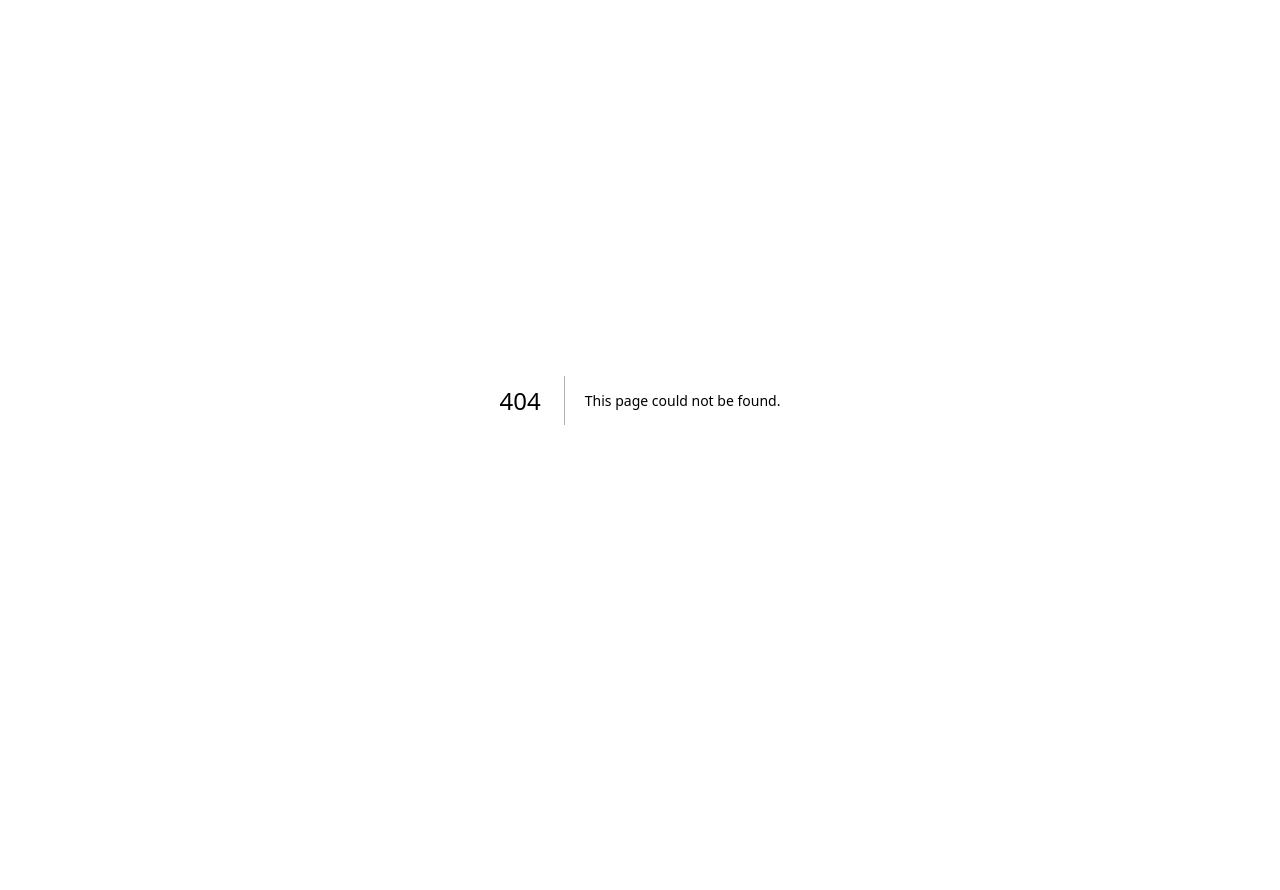
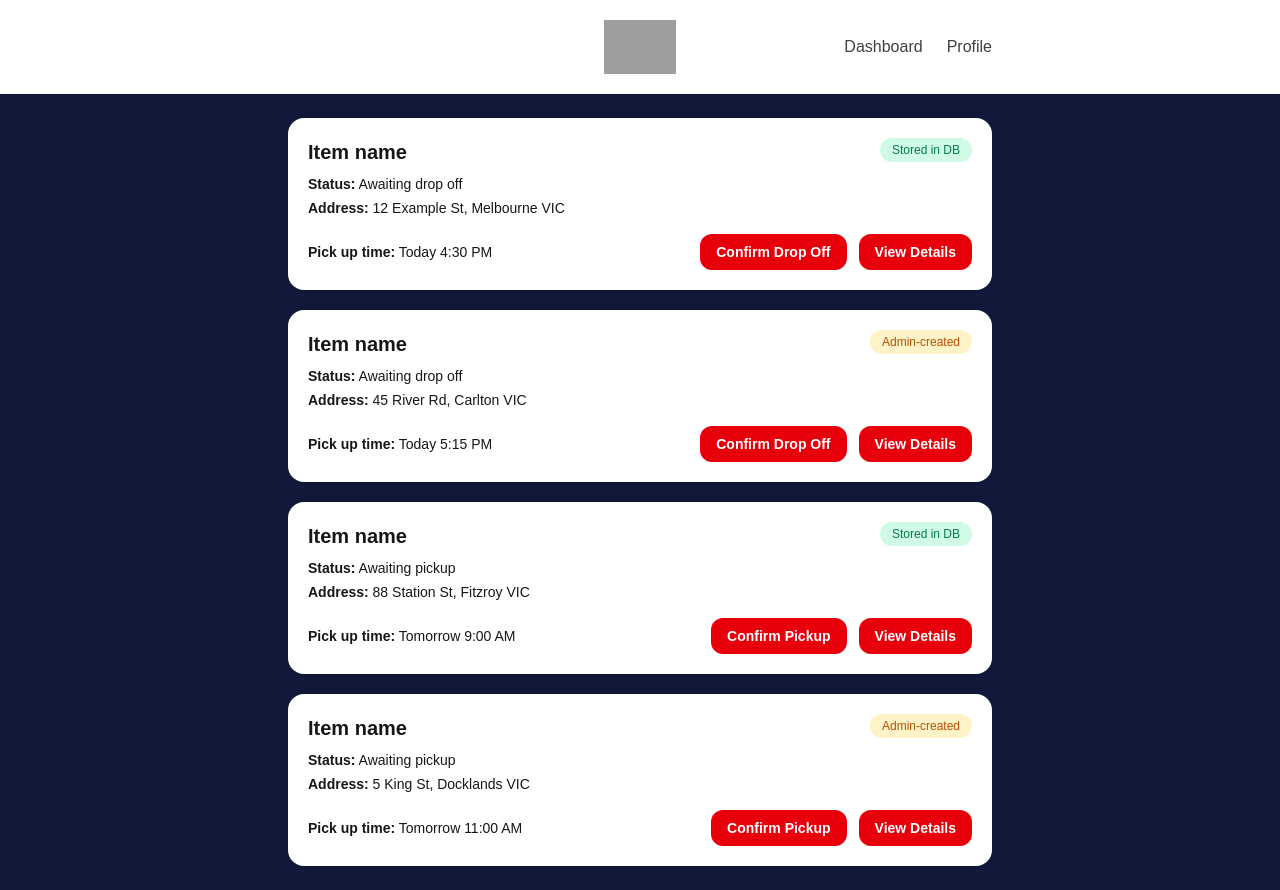
Before and after one commit to shermintea/GoodRun, a Next.js app: page /ongoingJobs in a window 1280 px wide. Before the commit this address had no page. Before the commit the page ends 800 px from the top, so only its background shows below. Built offline with nearby package versions, Linux system fonts and the light colour scheme; grey boxes are pictures that could not be loaded.

Commit message:
MFLP-41: Implement current ongoing jobs page layout with mock data - link to detail page to be implemented

```diff
--- /dev/null
+++ b/app/ongoingJobs/page.tsx
@@ -0,0 +1,229 @@
+/*******************************************************
+* Project:   COMP30023 IT Project 2025 – GoodRun Volunteer App
+* File:      page.tsx
+* Author:    It Project - medical pantry - group 17
+* Date:      24-09-2025
+* Version:   1.0
+* Purpose:   Profile Page
+*            - Display list of currently accepted jobs
+*            - Show job source (stored in DB vs admin-created)
+*            - Provide actions: Confirm Pickup / Confirm Drop Off, View Details
+*            - Mobile-first cards with desktop-friendly layout
+*
+*
+* Note: To Integrate PickUP Request Database into the code(extract information of users)
+*     - Uses mock data for now. Includes a commented block
+*       prepared for mapping/fetching from a real DB/API.
+*     - Header shows centered 72px logo with Dashboard/Profile shortcuts.
+*     - Replace mock handler with API POST when integrating backend.
+*
+* Revisions:
+* v1.0 - 24-09-2025 - Initial implementation of basic layout of ongoing job page
+*******************************************************/
+
+
+'use client';
+
+import { useMemo, useState } from 'react';
+import Link from 'next/link';
+import Image from 'next/image';
+
+type JobStatus = 'PICKUP' | 'DROPOFF';
+type SourceType = 'stored' | 'admin_temp';
+
+type JobItem = {
+  id: string;
+  name: string;
+  status: JobStatus;
+  address: string;
+  pickupTime: string; // ISO or display string
+  source: SourceType; // whether it's stored in DB or created by admin only
+};
+
+export default function AcceptedJobsPage() {
+  /** ---------------------------------------------
+   *  MOCK DATA for layout (what users see right now)
+   *  --------------------------------------------*/
+  const [jobs] = useState<JobItem[]>([
+    {
+      id: '1',
+      name: 'Item name',
+      status: 'DROPOFF',
+      address: '12 Example St, Melbourne VIC',
+      pickupTime: 'Today 4:30 PM',
+      source: 'stored',
+    },
+    {
+      id: '2',
+      name: 'Item name',
+      status: 'DROPOFF',
+      address: '45 River Rd, Carlton VIC',
+      pickupTime: 'Today 5:15 PM',
+      source: 'admin_temp',
+    },
+    {
+      id: '3',
+      name: 'Item name',
+      status: 'PICKUP',
+      address: '88 Station St, Fitzroy VIC',
+      pickupTime: 'Tomorrow 9:00 AM',
+      source: 'stored',
+    },
+    {
+      id: '4',
+      name: 'Item name',
+      status: 'PICKUP',
+      address: '5 King St, Docklands VIC',
+      pickupTime: 'Tomorrow 11:00 AM',
+      source: 'admin_temp',
+    },
+  ]);
+
+  // Simple sort example (replace with real logic when pickupTime is ISO)
+  const sorted = useMemo(() => jobs.slice(), [jobs]);
+
+  /** ------------------------------------------------------------
+   *  🔒 FUTURE (DB/API): Replace the mock above with real data
+   *  ------------------------------------------------------------
+   *  Create an API route like: app/api/jobs/accepted/route.ts (GET)
+   *  Then fetch here (or in a Server Component) and map to JobItem.
+   *
+   *  // Example client fetch (uncomment when API exists):
+   *  import { useEffect } from 'react';
+   *  const [jobs, setJobs] = useState<JobItem[]>([]);
+   *  useEffect(() => {
+   *    fetch('/api/jobs/accepted')
+   *      .then(r => r.json())
+   *      .then((data: JobItem[]) => setJobs(data))
+   *      .catch(console.error);
+   *  }, []);
+   *
+   *  // Ensure your API returns objects shaped like:
+   *  // { id, name, status: 'PICKUP'|'DROPOFF', address, pickupTime, source: 'stored'|'admin_temp' }
+   *  ------------------------------------------------------------*/
+
+  const onConfirm = (job: JobItem) => {
+    // TODO: Replace with API call to confirm pickup/drop-off for job.id
+    // await fetch(`/api/jobs/${job.id}/confirm`, {
+    //   method: 'POST',
+    //   headers: { 'Content-Type': 'application/json' },
+    //   body: JSON.stringify({ type: job.status }),
+    // });
+    alert(`${job.status === 'PICKUP' ? 'Pickup' : 'Drop Off'} confirmed for "${job.name}" (mock)`);
+  };
+
+  return (
+    <main className="min-h-screen bg-neutral-100 text-neutral-900">
+      {/* Header with centered logo (>= 64px) and right-side shortcuts */}
+      <header className="bg-white">
+        <div className="mx-auto max-w-screen-sm md:max-w-screen-md lg:max-w-3xl px-4 md:px-6 lg:px-8 py-5">
+          <div className="grid grid-cols-[1fr_auto_1fr] items-center">
+            {/* Left spacer keeps logo centered */}
+            <div aria-hidden />
+
+            {/* Center: Logo */}
+            <div className="justify-self-center">
+              <Link href="/" className="flex items-center">
+                <Image
+                  src="/grLogo-transparent.png"
+                  alt="Medical Pantry"
+                  width={72}  // >64px
+                  height={72}
+                  priority
+                />
+              </Link>
+            </div>
+
+            {/* Right: Shortcuts */}
+            <nav className="justify-self-end flex items-center gap-6 text-sm md:text-base font-medium text-neutral-700">
+              <Link href="/dashboard" className="hover:text-neutral-900 transition-colors">
+                Dashboard
+              </Link>
+              <Link href="/profile" className="hover:text-neutral-900 transition-colors">
+                Profile
+              </Link>
+            </nav>
+          </div>
+        </div>
+      </header>
+
+      {/* Navy banner background like your mock */}
+      <section className="bg-[#11183A]">
+        <div className="mx-auto max-w-screen-sm md:max-w-screen-md lg:max-w-3xl px-4 md:px-6 lg:px-8 py-6 space-y-5">
+          {sorted.map((job) => (
+            <JobCard key={job.id} job={job} onConfirm={onConfirm} />
+          ))}
+
+          {/* Optional: empty state */}
+          {sorted.length === 0 && (
+            <div className="rounded-2xl bg-white p-6 text-center text-neutral-600 shadow-sm">
+              No accepted jobs at the moment.
+            </div>
+          )}
+        </div>
+      </section>
+    </main>
+  );
+}
+
+/* -------------------- Presentational components -------------------- */
+
+function JobCard({
+  job,
+  onConfirm,
+}: {
+  job: JobItem;
+  onConfirm: (job: JobItem) => void;
+}) {
+  const confirmLabel = job.status === 'PICKUP' ? 'Confirm Pickup' : 'Confirm Drop Off';
+  const pillColor =
+    job.status === 'PICKUP' ? 'bg-red-600 hover:bg-red-700' : 'bg-red-600 hover:bg-red-700';
+
+  const sourceBadge =
+    job.source === 'stored'
+      ? { text: 'Stored in DB', classes: 'bg-emerald-100 text-emerald-700' }
+      : { text: 'Admin-created', classes: 'bg-amber-100 text-amber-700' };
+
+  return (
+    <article className="rounded-2xl bg-white p-5 shadow-sm">
+      <div className="mb-2 flex items-start justify-between">
+        <h3 className="text-xl font-extrabold">Item name</h3>
+        <span className={`rounded-full px-3 py-1 text-xs font-medium ${sourceBadge.classes}`}>
+          {sourceBadge.text}
+        </span>
+      </div>
+
+      <div className="space-y-1 text-sm">
+        <div>
+          <span className="font-semibold">Status:</span>{' '}
+          {job.status === 'PICKUP' ? 'Awaiting pickup' : 'Awaiting drop off'}
+        </div>
+        <div>
+          <span className="font-semibold">Address:</span> {job.address}
+        </div>
+      </div>
+
+      <div className="mt-4 grid grid-cols-1 gap-3 sm:grid-cols-[1fr_auto] sm:items-center">
+        <div className="text-sm">
+          <span className="font-semibold">Pick up time:</span> {job.pickupTime}
+        </div>
+
+        <div className="flex gap-3 justify-start sm:justify-end">
+          <button
+            onClick={() => onConfirm(job)}
+            className={`rounded-xl ${pillColor} px-4 py-2 text-white text-sm font-semibold focus:outline-none focus-visible:ring-2 focus-visible:ring-offset-2 focus-visible:ring-red-700`}
+          >
+            {confirmLabel}
+          </button>
+
+          <Link
+            href={`/jobs/${job.id}`}
+            className="rounded-xl bg-red-600 hover:bg-red-700 px-4 py-2 text-white text-sm font-semibold focus:outline-none focus-visible:ring-2 focus-visible:ring-offset-2 focus-visible:ring-red-700"
+          >
+            View Details
+          </Link>
+        </div>
+      </div>
+    </article>
+  );
+}
```
